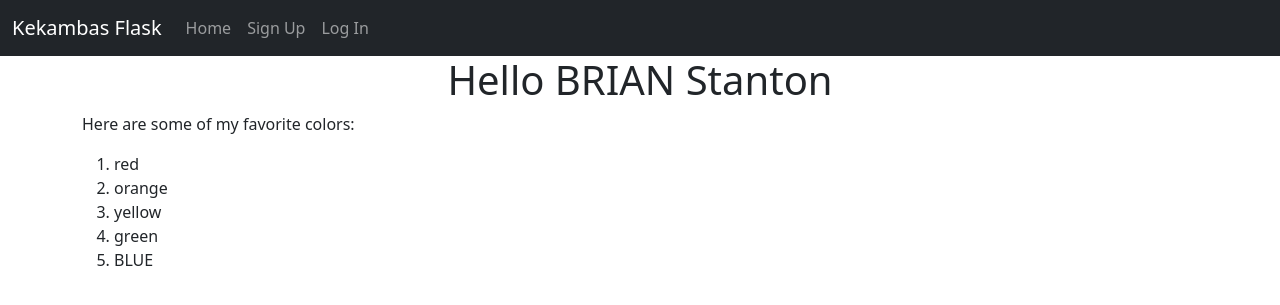
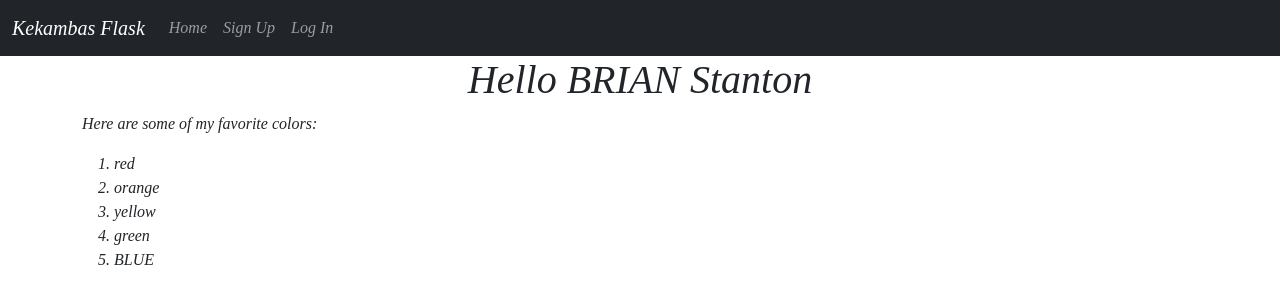
Before and after one commit to andycapaldo/kekambas-132_flask_blog, a Flask app: page / in a window 1280 px wide. Shown: the top 305 px of the page. Run offline with Flask 3, Linux system fonts and the light colour scheme.

Commit message:
Add own CSS and work with url_for

```diff
--- /dev/null
+++ b/app/static/css/main.css
@@ -0,0 +1,4 @@
+*{
+    font-style: italic;
+    font-family: serif;
+}
--- a/app/templates/base.html
+++ b/app/templates/base.html
@@ -4,7 +4,10 @@
     <meta charset="UTF-8">
     <meta name="viewport" content="width=device-width, initial-scale=1.0">
     <title>Kekambas Blog | {% block title %}Base{% endblock %}</title>
+    <!-- Bring in the Bootstrap CSS -->
     <link rel="stylesheet" href="https://cdn.jsdelivr.net/npm/bootstrap@5.3.2/dist/css/bootstrap.min.css">
+    <!-- Bring in our own CSS -->
+    <link rel="stylesheet" href="{{ url_for('static', filename='css/main.css') }}">
 </head>
 <body>
 
--- a/app/templates/nav.html
+++ b/app/templates/nav.html
@@ -6,8 +6,8 @@
         </button>
         <div class="collapse navbar-collapse" id="navbarNavAltMarkup">
             <div class="navbar-nav">
-                <a class="nav-link" href="#">Home</a>
-                <a class="nav-link" href="#">Sign Up</a>
+                <a class="nav-link" href="{{ url_for('index') }}">Home</a>
+                <a class="nav-link" href="{{ url_for('signup')}}">Sign Up</a>
                 <a class="nav-link" href="#">Log In</a>
             </div>
         </div>
```
